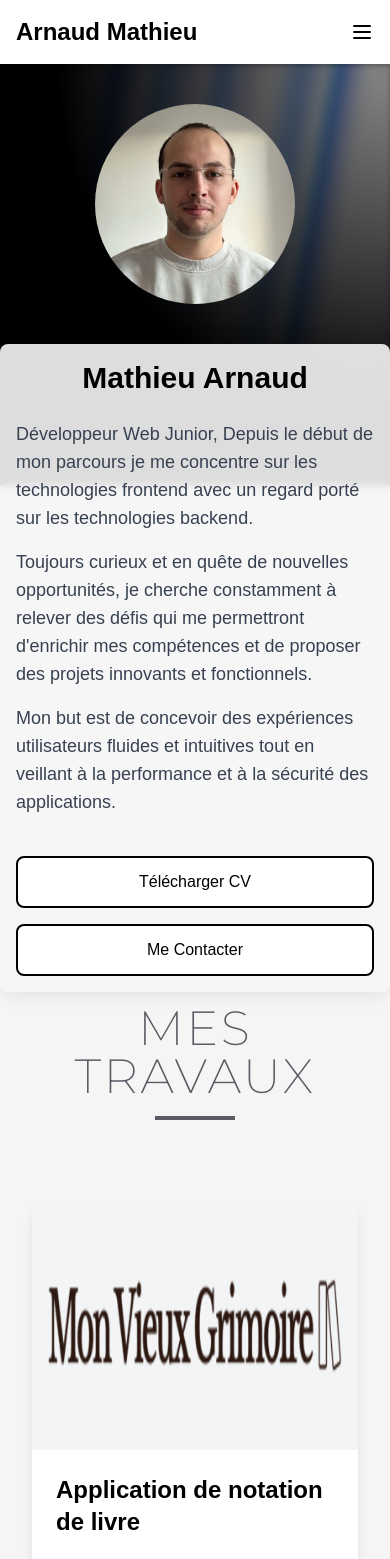
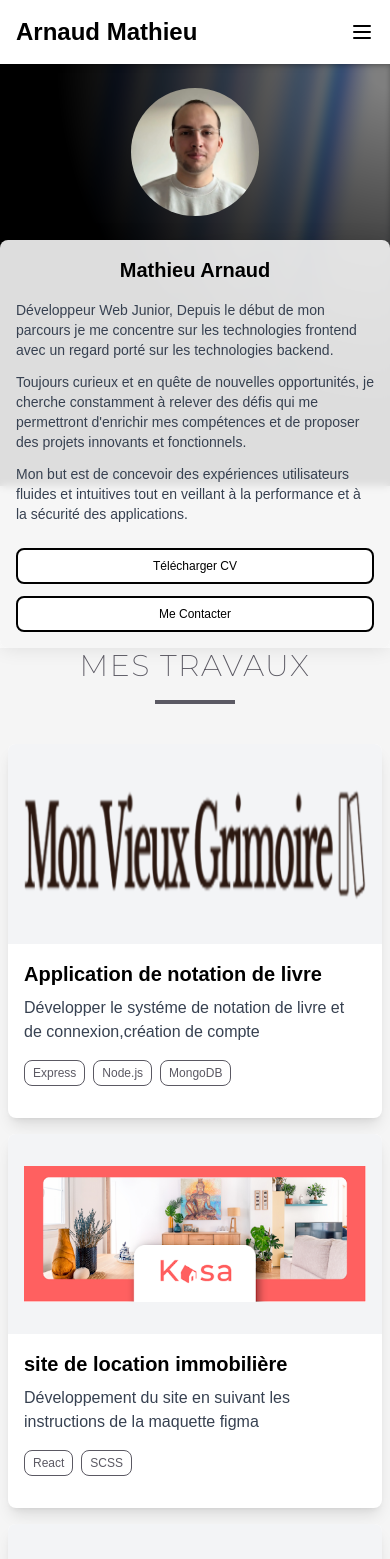
Before and after one commit to fasymat/mathieuarnaud.github.io, a Next.js app: page / in a window 390 px wide. Shown: the top 1559 px of the page. Built offline with nearby package versions, Linux system fonts and the light colour scheme.

Commit message:
correct mobile again

```diff
--- a/src/app/page.tsx
+++ b/src/app/page.tsx
@@ -9,7 +9,7 @@ export default function Home() {
       {/* Section Accueil */}
       <section
         id="accueil"
-        className="h-screen"
+        className=""
       >
         <AccueilSection />
       </section>
--- a/src/components/AccueilSection.tsx
+++ b/src/components/AccueilSection.tsx
@@ -4,16 +4,13 @@ import { AuroraBackground } from './ui/aurora-background'
 
 export default function AccueilSection() {
   return (
-    <main className="min-h-screen relative  ">
+    <main className=" relative ">
       <AuroraBackground className="absolute inset-0 z-0">
-        {/* Add any children here if needed */}
         <div></div>
       </AuroraBackground>
 
-
-      {/* Photo section */}
-      <div className="relative z-10 flex justify-center items-center   p-10">
-        <div className="w-[200px] md:w-[250px] h-[200px] md:h-[250px] rounded-full overflow-hidden">
+      <div className="relative z-10 flex justify-center items-center p-6 sm:p-10">
+        <div className="w-32 h-32 sm:w-[150px] sm:h-[150px] md:w-[250px] md:h-[250px] rounded-full overflow-hidden">
           <Image
             src="/IMG_4942.jpg"
             alt="Mathieu Arnaud"
@@ -25,33 +22,32 @@ export default function AccueilSection() {
         </div>
       </div>
 
-      {/* Text section */}
-      <div className="relative z-10 max-w-2xl mx-auto bg-[#f5f5f5]/90 backdrop-blur-sm rounded-lg shadow-[0_0_20px_rgba(0,0,0,0.1)] p-4 md:p-8">
-        <h1 className="text-3xl md:text-4xl font-bold text-center mb-6 md:mb-10 text-black">
+      <div className="relative z-10 max-w-2xl mx-auto bg-[#f5f5f5]/90 backdrop-blur-sm rounded-lg shadow-[0_0_20px_rgba(0,0,0,0.1)] p-4 sm:p-6 md:p-8">
+        <h1 className="text-xl sm:text-2xl md:text-4xl font-bold text-center mb-4 sm:mb-6 md:mb-10 text-black">
           Mathieu Arnaud
         </h1>
-        <div className="space-y-4 md:space-y-8">
-          <p className="text-lg md:text-xl text-gray-700">
+        <div className="space-y-3 sm:space-y-4 md:space-y-8">
+          <p className="text-sm sm:text-base md:text-xl text-gray-700">
             Développeur Web Junior, Depuis le début de mon parcours je me concentre sur les technologies frontend avec un regard porté sur les technologies backend.
           </p>
-          <p className="text-lg md:text-xl text-gray-700">
+          <p className="text-sm sm:text-base md:text-xl text-gray-700">
             Toujours curieux et en quête de nouvelles opportunités, je cherche constamment à relever des défis qui me permettront d&apos;enrichir mes compétences et de proposer des projets innovants et fonctionnels.
           </p>
-          <p className="text-lg md:text-xl text-gray-700">
+          <p className="text-sm sm:text-base md:text-xl text-gray-700">
             Mon but est de concevoir des expériences utilisateurs fluides et intuitives tout en veillant à la performance et à la sécurité des applications.
           </p>
         </div>
-        <div className="flex flex-col md:flex-row space-y-4 md:space-y-0 md:space-x-4 mt-10 md:mt-20 justify-center">
+        <div className="flex flex-col sm:flex-row space-y-3 sm:space-y-0 sm:space-x-4 mt-6 sm:mt-10 md:mt-20 justify-center">
           <a
             href="/CV.pdf"
             download
-            className="bg-white text-black border-2 border-black px-6 py-3 rounded-lg hover:bg-black hover:text-white transition duration-500 text-center"
+            className="text-xs sm:text-sm md:text-base bg-white text-black border-2 border-black px-3 sm:px-4 md:px-6 py-2 md:py-3 rounded-lg hover:bg-black hover:text-white transition duration-500 text-center"
           >
             Télécharger CV
           </a>
           <a
             href="#contact"
-            className="bg-white text-black border-2 border-black px-6 py-3 rounded-lg hover:bg-black hover:text-white transition duration-500 text-center"
+            className="text-xs sm:text-sm md:text-base bg-white text-black border-2 border-black px-3 sm:px-4 md:px-6 py-2 md:py-3 rounded-lg hover:bg-black hover:text-white transition duration-500 text-center"
           >
             Me Contacter
           </a>
--- a/src/components/ProjetsSection.tsx
+++ b/src/components/ProjetsSection.tsx
@@ -35,20 +35,20 @@ export default function ProjetsSection() {
   ]
 
   return (
-    <section className=" bg-[#f5f5f5]  mt-20 sm:mt-0 p-4 sm:p-20">
-      <div className="text-center mb-20">
-        <h2 className="text-5xl font-extralight text-[#5b5963] tracking-wider uppercase">
+    <section className="bg-[#f5f5f5]  sm:p-20">
+      <div className="text-center mb-10 sm:mb-20">
+        <h2 className="text-3xl sm:text-4xl md:text-5xl font-extralight text-[#5b5963] tracking-wider uppercase">
           Mes Travaux
         </h2>
         <div className="h-1 w-20 bg-[#5b5963] mx-auto mt-4"></div>
       </div>
 
-      <div className="container mx-auto px-4">
-        <div className="flex flex-wrap justify-center gap-8">
+      <div className="container mx-auto px-2 sm:px-4">
+        <div className="flex flex-wrap justify-center gap-4 sm:gap-8">
           {projets.map((projet, index) => (
-            <div key={index} className="w-full sm:w-[600px] ">
+            <div key={index} className="w-full sm:w-[600px]">
               <div className="bg-white rounded-lg shadow-lg overflow-hidden h-full">
-                <div className="relative w-full h-[250px] bg-gray-100">
+                <div className="relative w-full h-[200px] sm:h-[250px] bg-gray-100">
                   <Image
                     src={projet.imageUrl}
                     alt={projet.titre}
@@ -60,27 +60,19 @@ export default function ProjetsSection() {
                   />
                 </div>
 
-                <div className="p-6">
-                  <h3 className="text-2xl font-bold mb-4 text-black">{projet.titre}</h3>
-                  <p className="text-lg text-gray-700 mb-6">{projet.description}</p>
-                  <div className="flex flex-wrap gap-2 mb-6">
+                <div className="p-4 sm:p-6">
+                  <h3 className="text-xl sm:text-2xl font-bold mb-2 sm:mb-4 text-black">{projet.titre}</h3>
+                  <p className="text-base sm:text-lg text-gray-700 mb-4 sm:mb-6">{projet.description}</p>
+                  <div className="flex flex-wrap gap-2 mb-4 sm:mb-6">
                     {projet.technologies.map((tech, techIndex) => (
                       <span
                         key={techIndex}
-                        className="bg-white border border-[#5b5963] text-[#5b5963] px-3 py-1 hover:bg-black hover:text-white transition duration-500 rounded-lg text-sm"
+                        className="text-xs sm:text-sm bg-white border border-[#5b5963] text-[#5b5963] px-2 sm:px-3 py-1 hover:bg-black hover:text-white transition duration-500 rounded-lg"
                       >
                         {tech}
                       </span>
                     ))}
                   </div>
-                  <a
-                    href={projet.githubLink}
-                    target="_blank"
-                    rel="noopener noreferrer"
-                    className="inline-block bg-black border text-white px-6 py-3 rounded-lg hover:border-black hover:bg-white hover:text-black transition duration-500"
-                  >
-                    Voir sur GitHub
-                  </a>
                 </div>
               </div>
             </div>
@@ -89,4 +81,4 @@ export default function ProjetsSection() {
       </div>
     </section>
   )
-}
+  };
--- a/src/components/ui/aurora-background.tsx
+++ b/src/components/ui/aurora-background.tsx
@@ -17,7 +17,7 @@ export const AuroraBackground = ({
     <main>
       <div
         className={cn(
-          "relative flex flex-col h-[50vh] md:h-[100vh] items-center justify-center bg-black dark:bg-zinc-900 text-slate-950 transition-bg",
+          "relative flex flex-col h-[50vh] md:h-[80vh] items-center justify-center bg-black dark:bg-zinc-900 text-slate-950 transition-bg",
           className
         )}
         {...props}
```
